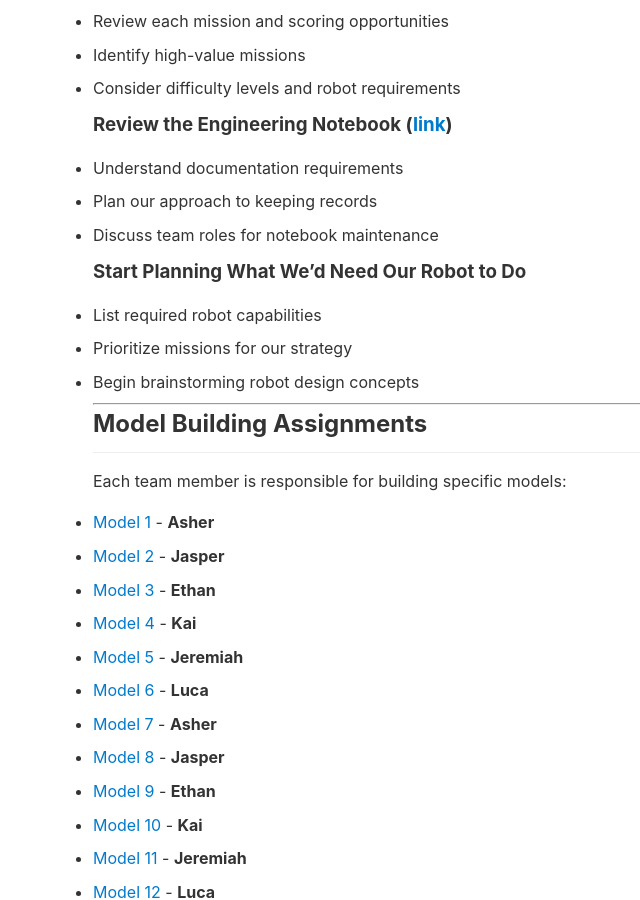
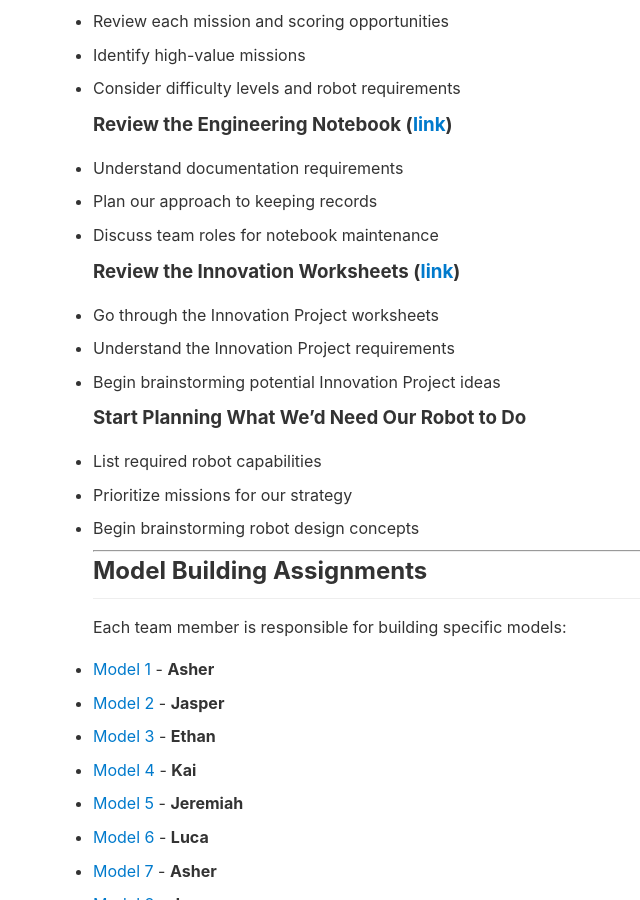
Before and after one commit to steveybaby/fll, a Jekyll site: the page built from meetings/2025-08-10-season-kickoff.md, in a window 1280 px wide and 900 px high, scrolled down 749 px. Shown: the whole window, without its empty margins (167-807 px from the left). Built offline with Jekyll 4.4.1, drawn with Linux system fonts in a browser that asks for light colours.

Commit message:
Add Innovation Worksheets review to meeting agenda
- Added 'Review the Innovation Worksheets' section to Season Kickoff meeting
- Links to Google Slides Innovation Project worksheets
- Includes tasks to understand requirements and brainstorm ideas
- Complements the Engineering Notebook and robot planning sections

🤖 Generated with [Claude Code](https://claude.ai/code)

Co-Authored-By: Claude <noreply@anthropic.com>

```diff
--- a/meetings/2025-08-10-season-kickoff.md
+++ b/meetings/2025-08-10-season-kickoff.md
@@ -30,6 +30,11 @@ date: 2025-08-10
 - Plan our approach to keeping records
 - Discuss team roles for notebook maintenance
 
+### Review the Innovation Worksheets ([link](https://docs.google.com/presentation/d/1FzwarsVui1aHNld41dREQT0h-MdO2Zq48Fb6U-nSf3A/edit?slide=id.ge3c0b7bd8d_0_188#slide=id.ge3c0b7bd8d_0_188))
+- Go through the Innovation Project worksheets
+- Understand the Innovation Project requirements
+- Begin brainstorming potential Innovation Project ideas
+
 ### Start Planning What We'd Need Our Robot to Do
 - List required robot capabilities
 - Prioritize missions for our strategy
```
